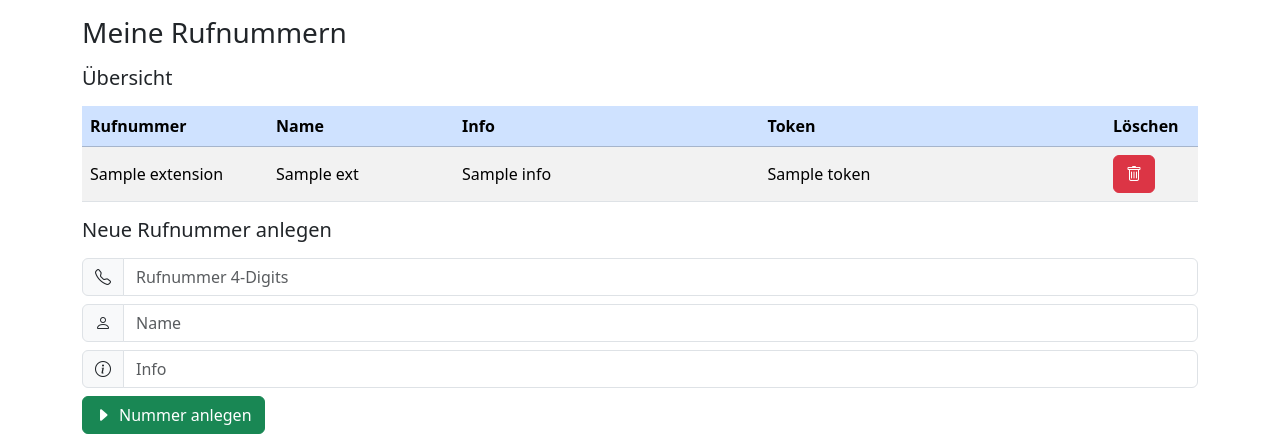
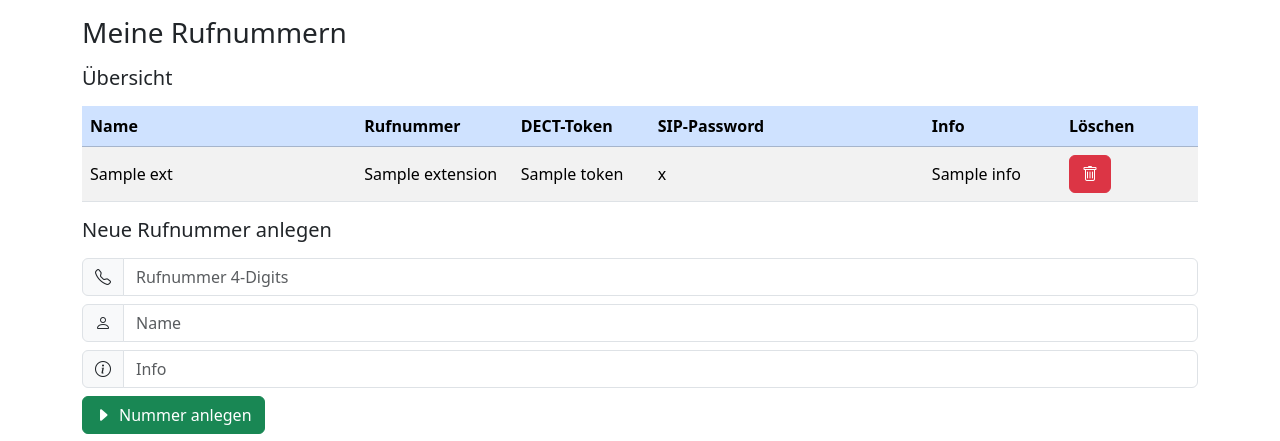
Before and after one commit to dect-e/dect-wip, a Flask app: template services/dect-wip/templates/myextensions.html.j2 in a window 1280 px wide. Shown: the part 56-497 px from the top of the page. Run offline with Flask 3, Linux system fonts and the light colour scheme; the template is opened without the code that fills it: most values are stand-ins (such as "Sample title", 1, 10 or a date in 2020); parts of the project's set-up code (start-up, migrations or seed data) failed here and were passed over; some libraries are stand-ins or nearby versions.

Commit message:
feat: added multiregister and sip-login

```diff
--- a/services/dect-wip/templates/myextensions.html.j2
+++ b/services/dect-wip/templates/myextensions.html.j2
@@ -20,10 +20,11 @@
     <table class="table table-striped align-middle" id="phonebook">
         <thead>
             <tr class="table-primary">
-                <th scope="col" class="col-2">Rufnummer</th>
                 <th scope="col" class="col-2">Name</th>
-                <th scope="col">Info</th>
-                <th scope="col">Token</th>
+                <th scope="col" class="col-1">Rufnummer</th>
+                <th scope="col" class="col-1">DECT-Token</th>
+                <th scope="col" class="col-2">SIP-Password</th>
+                <th scope="col" class="col-1">Info</th>
                 <th scope="col" class="col-1">Löschen</th>
 
             </tr>
@@ -32,10 +33,11 @@
 
         {% for ext in exts %}
             <tr>
+                <td>{{ext.name}}</td>
                 <td>{{ext.extension}}</td>
-                <td>{{ext.name}}</td>
+                <td>{{ext.token}}</td>
+                <td>{{ext.password}}</td>
                 <td>{{ext.info}}</td>
-                <td>{{ext.token}}</td>
             <td>
                     <button type="submit" class="btn btn-danger" onclick="delEntry('{{ext.extension}}')">
                         <i class="bi bi-trash"></i>
```
Also changed, not shown: 2 other files.
